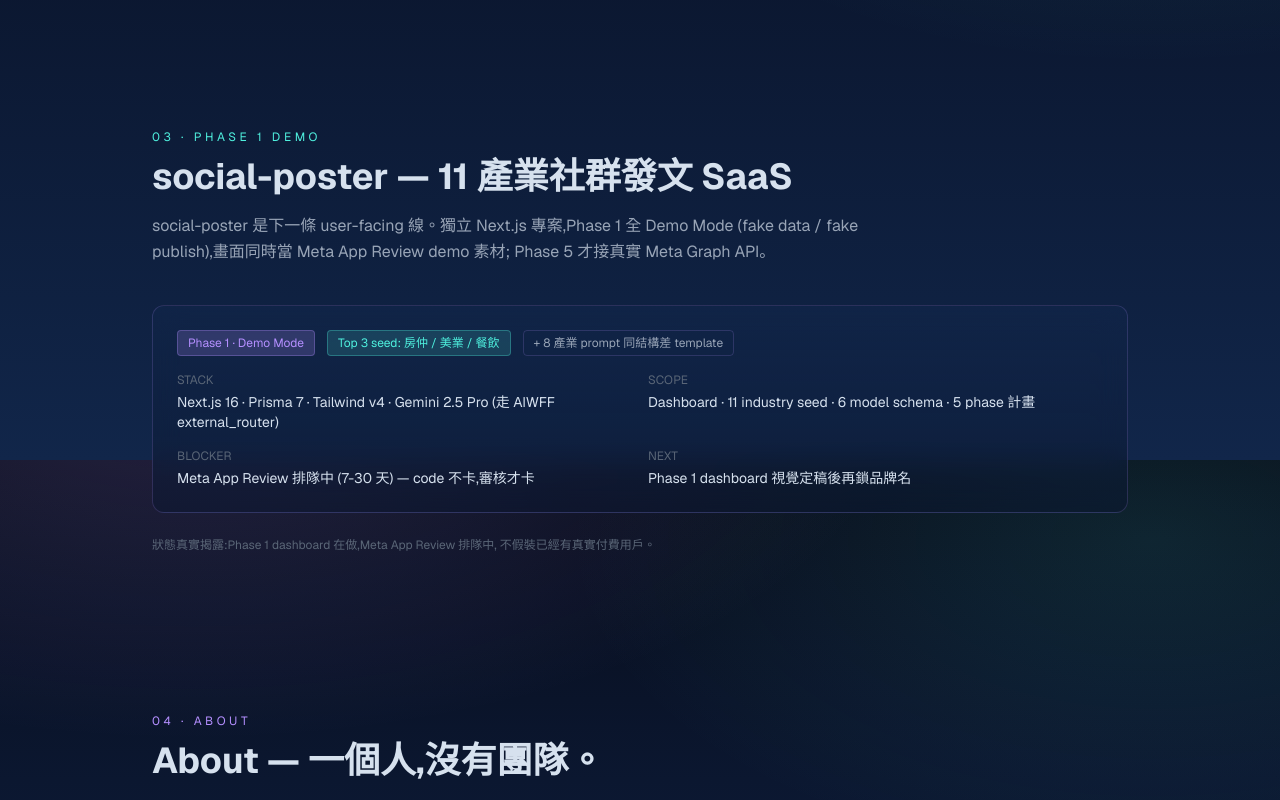
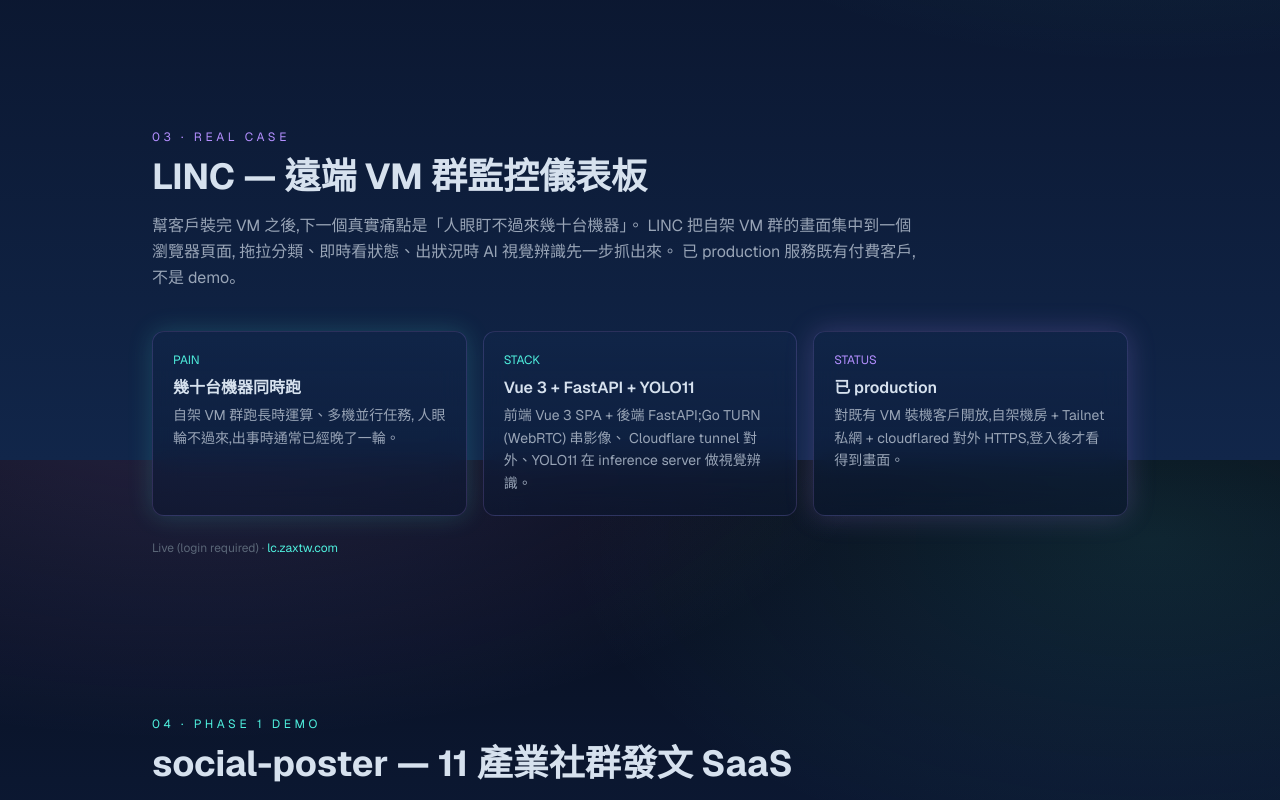
Before and after one commit to zaxardery8011-design/zax-site, a Next.js app: page / in a window 1280 px wide. Shown: the part 1140-1940 px from the top of the page. Built offline with nearby package versions, Linux system fonts and the light colour scheme.

Commit message:
feat(landing): add LINC VM monitor case
Add second Real case section between fortune LINE bot and Phase 1 demo:
LINC remote VM monitoring dashboard, already serving paying customers.
Renumber sections (Demo 03->04, About 04->05, Contact 05->06).

```diff
--- a/app/page.tsx
+++ b/app/page.tsx
@@ -98,14 +98,71 @@
         </div>
       </section>
 
-      {/* ── 3. Phase 1 demo ── */}
+      {/* ── 3. Real case — LINC ── */}
+      <section
+        id="real-case-linc"
+        className="px-6 py-20 max-w-5xl mx-auto w-full"
+      >
+        <div className="text-xs tracking-[0.3em] text-[color:var(--accent-purple)] mb-3">
+          {/* Real case section — LINC */}
+          03 · REAL CASE
+        </div>
+        <h2 className="text-3xl md:text-4xl font-bold mb-4">
+          LINC — 遠端 VM 群監控儀表板
+        </h2>
+        <p className="text-[color:var(--fg-1)] mb-10 leading-relaxed max-w-3xl">
+          幫客戶裝完 VM 之後,下一個真實痛點是「人眼盯不過來幾十台機器」。
+          LINC 把自架 VM 群的畫面集中到一個瀏覽器頁面,
+          拖拉分類、即時看狀態、出狀況時 AI 視覺辨識先一步抓出來。
+          已 production 服務既有付費客戶,不是 demo。
+        </p>
+        <div className="grid md:grid-cols-3 gap-4 mb-6">
+          <div className="glass rounded-xl p-5 glow-cyan">
+            <div className="text-[color:var(--accent-cyan)] text-xs mb-2">PAIN</div>
+            <div className="font-semibold mb-1">幾十台機器同時跑</div>
+            <p className="text-sm text-[color:var(--fg-1)] leading-relaxed">
+              自架 VM 群跑長時運算、多機並行任務,
+              人眼輪不過來,出事時通常已經晚了一輪。
+            </p>
+          </div>
+          <div className="glass rounded-xl p-5">
+            <div className="text-[color:var(--accent-cyan)] text-xs mb-2">STACK</div>
+            <div className="font-semibold mb-1">Vue 3 + FastAPI + YOLO11</div>
+            <p className="text-sm text-[color:var(--fg-1)] leading-relaxed">
+              前端 Vue 3 SPA + 後端 FastAPI;Go TURN (WebRTC) 串影像、
+              Cloudflare tunnel 對外、YOLO11 在 inference server 做視覺辨識。
+            </p>
+          </div>
+          <div className="glass rounded-xl p-5 glow-purple">
+            <div className="text-[color:var(--accent-purple)] text-xs mb-2">STATUS</div>
+            <div className="font-semibold mb-1">已 production</div>
+            <p className="text-sm text-[color:var(--fg-1)] leading-relaxed">
+              對既有 VM 裝機客戶開放,自架機房 + Tailnet 私網 + cloudflared
+              對外 HTTPS,登入後才看得到畫面。
+            </p>
+          </div>
+        </div>
+        <p className="text-xs text-[color:var(--fg-2)]">
+          Live (login required) ·{" "}
+          <a
+            href="https://lc.zaxtw.com"
+            target="_blank"
+            rel="noopener noreferrer"
+            className="text-[color:var(--accent-cyan)] hover:underline"
+          >
+            lc.zaxtw.com
+          </a>
+        </p>
+      </section>
+
+      {/* ── 4. Phase 1 demo ── */}
       <section
         id="demo"
         className="px-6 py-20 max-w-5xl mx-auto w-full"
       >
         <div className="text-xs tracking-[0.3em] text-[color:var(--accent-cyan)] mb-3">
           {/* Phase 1 demo */}
-          03 · PHASE 1 DEMO
+          04 · PHASE 1 DEMO
         </div>
         <h2 className="text-3xl md:text-4xl font-bold mb-4">
           social-poster — 11 產業社群發文 SaaS
@@ -168,7 +225,7 @@
       >
         <div className="text-xs tracking-[0.3em] text-[color:var(--accent-purple)] mb-3">
           {/* About */}
-          04 · ABOUT
+          05 · ABOUT
         </div>
         <h2 className="text-3xl md:text-4xl font-bold mb-6">
           About — 一個人,沒有團隊。
@@ -204,7 +261,7 @@
       >
         <div className="text-xs tracking-[0.3em] text-[color:var(--accent-cyan)] mb-3">
           {/* Contact */}
-          05 · CONTACT
+          06 · CONTACT
         </div>
         <h2 className="text-3xl md:text-4xl font-bold mb-6">
           想聊聊 / 想試用 / 想找問題
```
